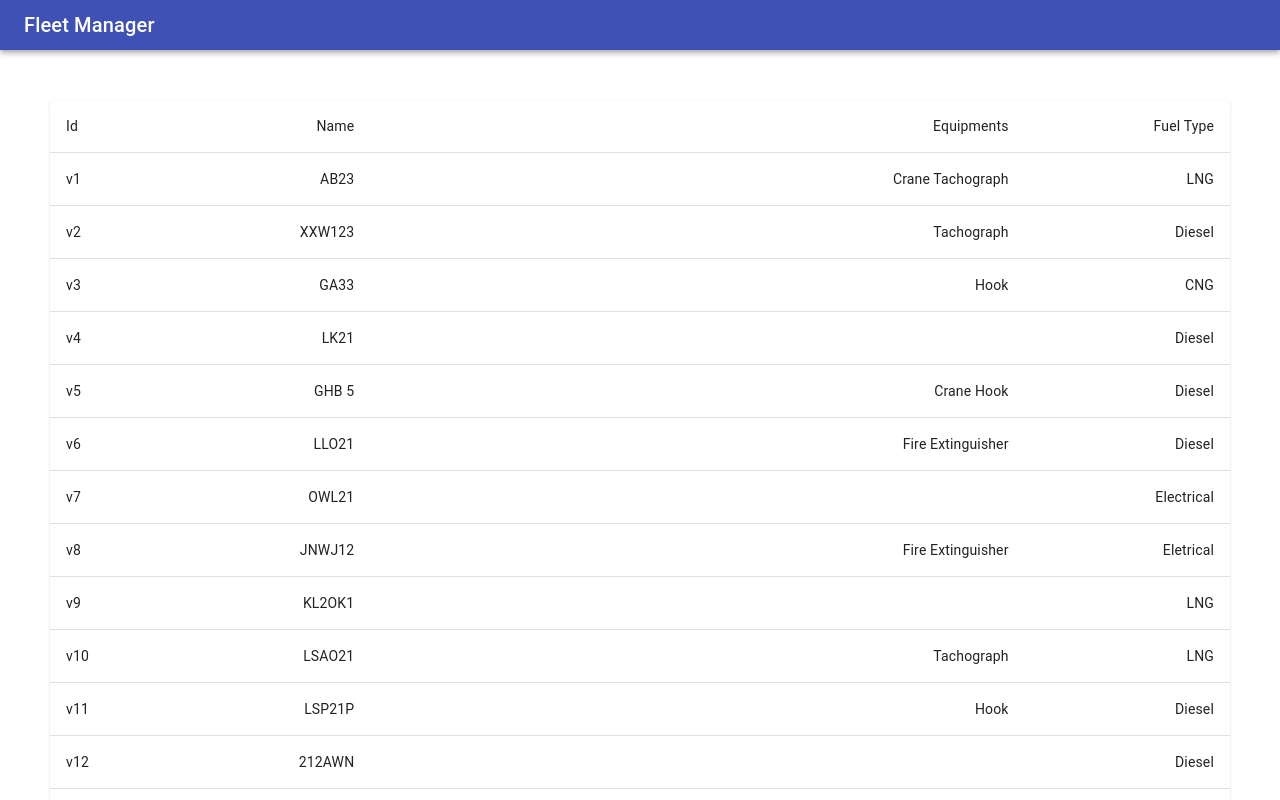
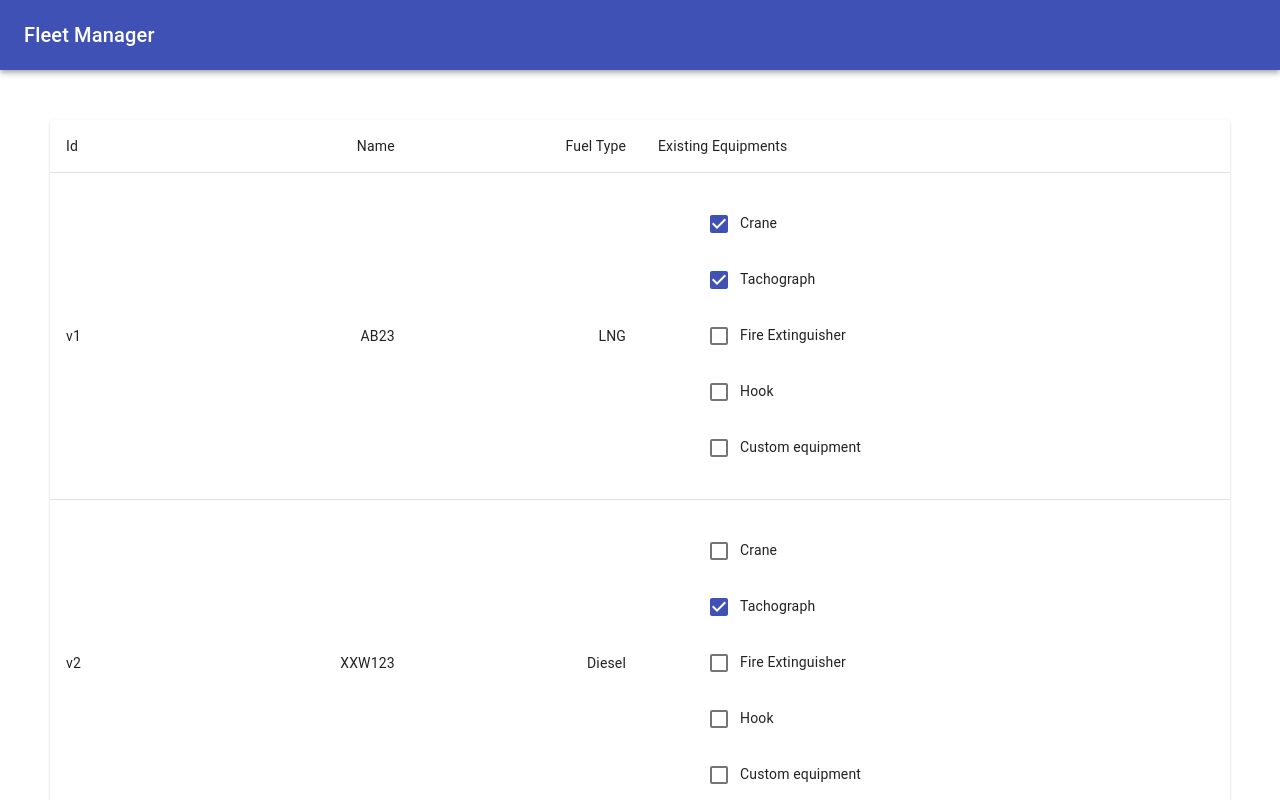
Before and after one commit to NalaElRayes/fleet-manager, a React (Create React App) app: page / in a window 1280 px wide. Shown: the top 800 px of the page. Built offline with nearby package versions, Linux system fonts and the light colour scheme.

Commit message:
Break out tablerow into an component
Refactoring out index file. Created an vehiclerow componenent with props.

```diff
--- a/public/vehicles.json
+++ b/public/vehicles.json
@@ -5,7 +5,7 @@
     "driver": "SpongeBob SquarePants",
     "status": "active",
     "fuelType": "LNG",
-    "equipments": [1,2]
+    "equipments": [1, 2]
   },
   {
     "id": "v2",
@@ -37,7 +37,7 @@
     "driver": "Plankton and Karen",
     "status": "active",
     "fuelType": "Diesel",
-    "equipments": [1,4]
+    "equipments": [1, 4]
   },
   {
     "id": "v6",
@@ -116,6 +116,6 @@
     "driver": "King Neptune",
     "status": "active",
     "fuelType": "Diesel",
-    "equipments": [1,2,3,4]
+    "equipments": [1, 2, 3, 4]
   }
 ]
--- a/src/App.css
+++ b/src/App.css
@@ -1,3 +1,11 @@
 .tableContainer {
   padding: 50px;
 }
+
+.listItem {
+  list-style-type: none;
+  display: flex;
+  flex-direction: row;
+  flex-wrap: nowrap;
+  justify-content: left;
+}
--- a/src/App.js
+++ b/src/App.js
@@ -18,7 +18,7 @@ function App() {
       flexGrow: 1,
     },
     customizeToolbar: {
-      minHeight: 50,
+      minHeight: 70,
     },
   }));
 
@@ -33,7 +33,7 @@ function App() {
           </Typography>
         </Toolbar>
       </AppBar>
-      <Index></Index>
+      <Index />
     </div>
   );
 }
--- a/src/components/index.js
+++ b/src/components/index.js
@@ -1,34 +1,41 @@
 import { useEffect, useState } from "react";
 import { Grid } from "@material-ui/core";
+import useLocalStorage from "./useLocalStorage";
 
 //import for table
 import React from "react";
 import { makeStyles } from "@material-ui/core/styles";
 import Table from "@material-ui/core/Table";
 import TableBody from "@material-ui/core/TableBody";
-import TableCell from "@material-ui/core/TableCell";
 import TableContainer from "@material-ui/core/TableContainer";
+
+import Paper from "@material-ui/core/Paper";
+
+//component import
 import TableHeadBasic from "./tableHeadBasic";
-import TableRow from "@material-ui/core/TableRow";
-import Paper from "@material-ui/core/Paper";
-import ListItem from "@material-ui/core/ListItem";
+import VehicleRow from "./vehicleRow";
 
 function Index() {
-  const [vehicles, setVehicles] = useState(null);
-  const [equipmentsFile, setEquipmentsFile] = useState(null);
-  var equipments = [];
+  const [vehiclesFile, setVehiclesFile] = useLocalStorage("vehicles", null);
+  const [equipmentsFile, setEquipmentsFile] = useLocalStorage(
+    "equipmentsFile",
+    null
+  );
+
+  //måste ha någon sorts array till equipments
 
   useEffect(() => {
-    console.log("fetching", vehicles);
+    console.log("fetching", vehiclesFile);
     const fetchData = async () => {
       const response = await fetch("/vehicles.json");
       const json = await response.json();
-      setVehicles(json);
+      setVehiclesFile(json);
+      //localStorage.setItem("vehicles", JSON.stringify(json));
     };
-    if (!vehicles) {
+    if (!vehiclesFile) {
       fetchData();
     }
-  }, [vehicles]);
+  }, [vehiclesFile]);
 
   useEffect(() => {
     console.log("fetching", equipmentsFile);
@@ -37,6 +44,7 @@ function Index() {
       const response = await fetch("/equipments.json");
       const json = await response.json();
       setEquipmentsFile(json);
+      //localStorage.setItem("equipments", JSON.stringify(json));
     };
     if (!equipmentsFile) {
       fetchData();
@@ -51,43 +59,52 @@ function Index() {
 
   const classes = useStyles();
 
-  class EquipmentObject {
-    constructor(id, name) {
-      this.id = id;
-      this.name = name;
-    }
-  }
+  // const checkEquipments = () => {
+  //   vehicles?.map((vehicle) =>
+  //     vehicle.equipments?.map((eq) => {
+  //       return equipmentsFile.map((e) => {
+  //         if (e.id === eq) {
+  //           console.log("its true");
+  //           return true;
+  //         } else {
+  //           console.log("its false");
+  //           return false;
+  //         }
+  //       });
+  //     })
+  //   );
+  // };
 
-  const checkEquipmentsId = () => {
-    if (equipmentsFile.length > 0) {
-      for (var i = 0; i < equipmentsFile?.length; i++) {
-        let equipmentObject = new EquipmentObject(
-          equipmentsFile[i].id,
-          equipmentsFile[i].name
-        );
-        equipments.push(equipmentObject);
-      }
-    }
-  };
+  // class EquipmentObject {
+  //   constructor(id, name) {
+  //     this.id = id;
+  //     this.name = name;
+  //   }
+  // }
 
-  const map1 = new Map();
+  // const checkEquipmentsId = () => {
+  //   if (equipmentsFile.length > 0) {
+  //     for (var i = 0; i < equipmentsFile?.length; i++) {
+  //       let equipmentObject = new EquipmentObject(
+  //         equipmentsFile[i].id,
+  //         equipmentsFile[i].name
+  //       );
+  //       equipments.push(equipmentObject);
+  //       console.log("objecte " + equipmentObject);
+  //     }
+  //   }
+  // };
 
-  map1.set(1, "Crane");
-  map1.set(2, "Tachograph");
-  map1.set(3, "Fire Extinguisher");
-  map1.set(4, "Hook");
-  map1.set(5, "Custom equipment");
-  console.log(map1);
+  // const map1 = new Map();
 
-  console.log(
-    vehicles?.map((vehicle) => {
-      console.log(vehicle);
-      return vehicle.equipments?.map((e) => {
-        console.log("equipments " + e);
-        console.log(map1.get(e));
-      });
-    })
-  );
+  // map1.set(1, "Crane");
+  // map1.set(2, "Tachograph");
+  // map1.set(3, "Fire Extinguisher");
+  // map1.set(4, "Hook");
+  // map1.set(5, "Custom equipment");
+  // console.log(map1);
+  console.log(equipmentsFile);
+
   return (
     <Grid container spacing={2} className="tableContainer">
       <Grid item xs={12}>
@@ -96,36 +113,70 @@ function Index() {
             <TableBody>
               <TableHeadBasic />
 
-              {vehicles?.map((vehicle) => (
+              {vehiclesFile?.map((vehicle, Index) => {
+                return (
+                  <VehicleRow
+                    key={Index}
+                    vehicle={vehicle}
+                    id={vehicle.id}
+                    name={vehicle.name}
+                    fuelType={vehicle.fuelType}
+                    equipmentsFile={equipmentsFile}
+                    setVehiclesFile={setVehiclesFile}
+                  />
+                );
+              })}
+
+              {/* {vehiclesFile?.map((vehicle) => (
                 <TableRow key={vehicle.id}>
                   <TableCell component="th" scope="row">
                     {vehicle.id}
                   </TableCell>
                   <TableCell align="right">{vehicle.name}</TableCell>
-                  <TableCell align="right">
-                    {vehicle.equipments?.map((eq) => {
-                      return equipmentsFile?.map((e) => {
-                        if (e.id === eq) {
-                          return e.name + " ";
-                        } else {
-                          return "";
-                        }
-                      });
 
-                      // return map1.get(e);
+                  <TableCell align="right">{vehicle.fuelType}</TableCell>
+                  <TableCell align="left">
+                    {equipmentsFile?.map((equipment) => {
+                      return (
+                        <ul className="listItem">
+                          <li>
+                            <Checkbox
+                              checked={vehicle.equipments?.includes(
+                                equipment.id
+                              )}
+                              onClick={() =>
+                                setVehiclesFile((old) =>
+                                  old.map((v) =>
+                                    v.id === vehicle.id
+                                      ? {
+                                          ...v,
+                                          equipments:
+                                            vehicle.equipments?.includes(
+                                              equipment.id
+                                            )
+                                              ? vehicle.equipments.filter(
+                                                  (equip) =>
+                                                    equip !== equipment.id
+                                                )
+                                              : [
+                                                  ...vehicle.equipments,
+                                                  equipment.id,
+                                                ],
+                                        }
+                                      : v
+                                  )
+                                )
+                              }
+                              color="primary"
+                            ></Checkbox>
+                            {equipment.name}
+                          </li>
+                        </ul>
+                      );
                     })}
-
-                    {/* {equipmentsFile?.map((e) => {
-                      if (e.id === 3) {
-                        return e.name;
-                      } else {
-                        return "";
-                      }
-                    })} */}
                   </TableCell>
-                  <TableCell align="right">{vehicle.fuelType}</TableCell>
                 </TableRow>
-              ))}
+              ))} */}
             </TableBody>
           </Table>
         </TableContainer>
--- a/src/components/tableHeadBasic.js
+++ b/src/components/tableHeadBasic.js
@@ -6,8 +6,8 @@ const TableHeadBasic = () => {
     <TableRow>
       <TableCell>Id</TableCell>
       <TableCell align="right">Name</TableCell>
-      <TableCell align="right">Equipments</TableCell>
       <TableCell align="right">Fuel Type</TableCell>
+      <TableCell align="left">Existing Equipments</TableCell>
     </TableRow>
   );
 };
--- /dev/null
+++ b/src/components/useLocalStorage.js
@@ -0,0 +1,37 @@
+import { useState } from "react";
+
+function useLocalStorage(key, initialValue) {
+  // State to store our value
+  // Pass initial state function to useState so logic is only executed once
+  const [storedValue, setStoredValue] = useState(() => {
+    try {
+      // Get from local storage by key
+      const item = window.localStorage.getItem(key);
+      // Parse stored json or if none return initialValue
+      return item ? JSON.parse(item) : initialValue;
+    } catch (error) {
+      // If error also return initialValue
+      console.log(error);
+      return initialValue;
+    }
+  });
+  // Return a wrapped version of useState's setter function that ...
+  // ... persists the new value to localStorage.
+  const setValue = (value) => {
+    try {
+      // Allow value to be a function so we have same API as useState
+      const valueToStore =
+        value instanceof Function ? value(storedValue) : value;
+      // Save state
+      setStoredValue(valueToStore);
+      // Save to local storage
+      window.localStorage.setItem(key, JSON.stringify(valueToStore));
+    } catch (error) {
+      // A more advanced implementation would handle the error case
+      console.log(error);
+    }
+  };
+  return [storedValue, setValue];
+}
+
+export default useLocalStorage;
--- /dev/null
+++ b/src/components/vehicleRow.js
@@ -0,0 +1,60 @@
+import TableRow from "@material-ui/core/TableRow";
+import TableCell from "@material-ui/core/TableCell";
+import Checkbox from "@material-ui/core/Checkbox";
+
+const VehicleRow = ({
+  Index,
+  vehicle,
+  id,
+  name,
+  fuelType,
+  equipmentsFile,
+  setVehiclesFile,
+  ...rest
+}) => {
+  return (
+    <TableRow key={Index} {...rest}>
+      <TableCell component="th" scope="row">
+        {id}
+      </TableCell>
+      <TableCell align="right">{name}</TableCell>
+
+      <TableCell align="right">{fuelType}</TableCell>
+      <TableCell align="left">
+        {equipmentsFile?.map((equipment, Index) => {
+          return (
+            <ul className="listItem">
+              <li key={Index}>
+                <Checkbox
+                  checked={vehicle.equipments?.includes(equipment.id)}
+                  onClick={() =>
+                    setVehiclesFile((old) =>
+                      old.map((v) =>
+                        v.id === vehicle.id
+                          ? {
+                              ...v,
+                              equipments: vehicle.equipments?.includes(
+                                equipment.id
+                              )
+                                ? vehicle.equipments.filter(
+                                    (equip) => equip !== equipment.id
+                                  )
+                                : [...vehicle.equipments, equipment.id],
+                            }
+                          : v
+                      )
+                    )
+                  }
+                  color="primary"
+                ></Checkbox>
+                {equipment.name}
+              </li>
+            </ul>
+          );
+        })}
+      </TableCell>
+    </TableRow>
+  );
+};
+
+export default VehicleRow;
```
Also changed, not shown: 1 other file (tests, documents, lock files or other folders).
